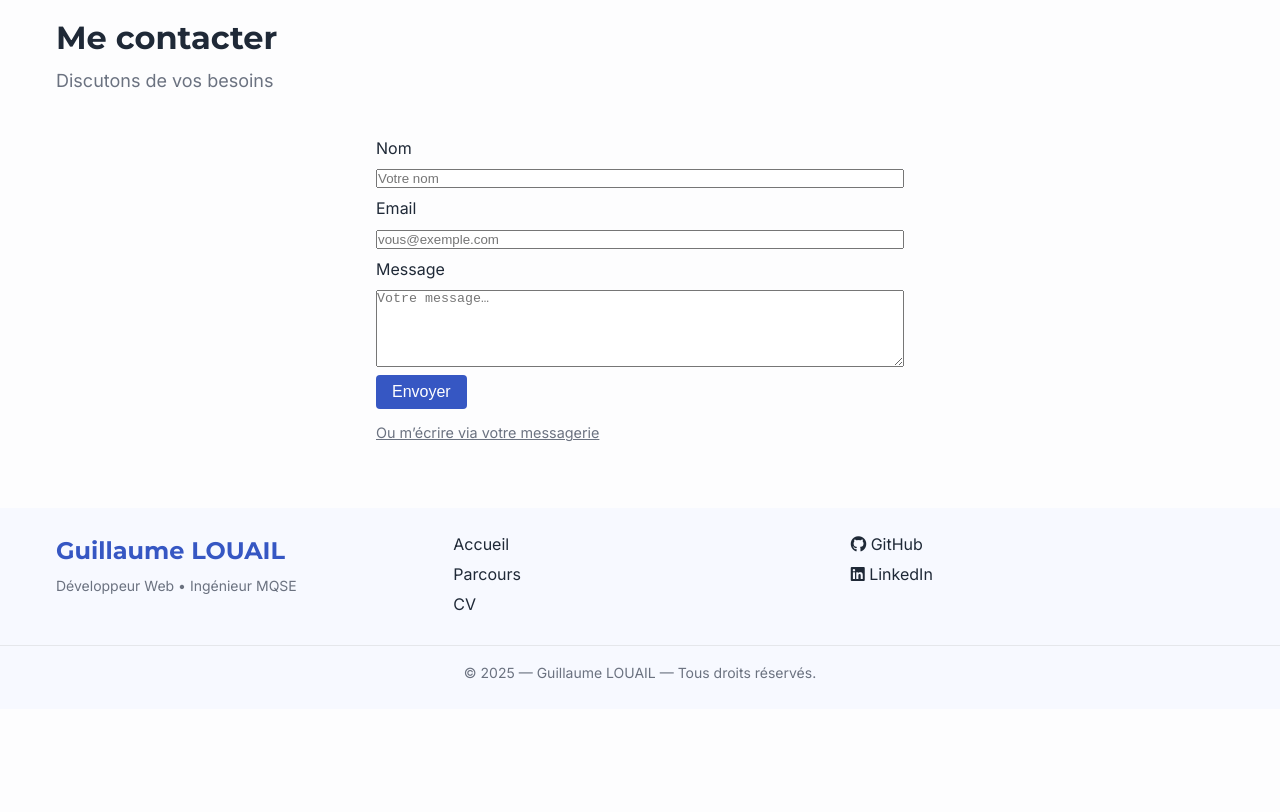
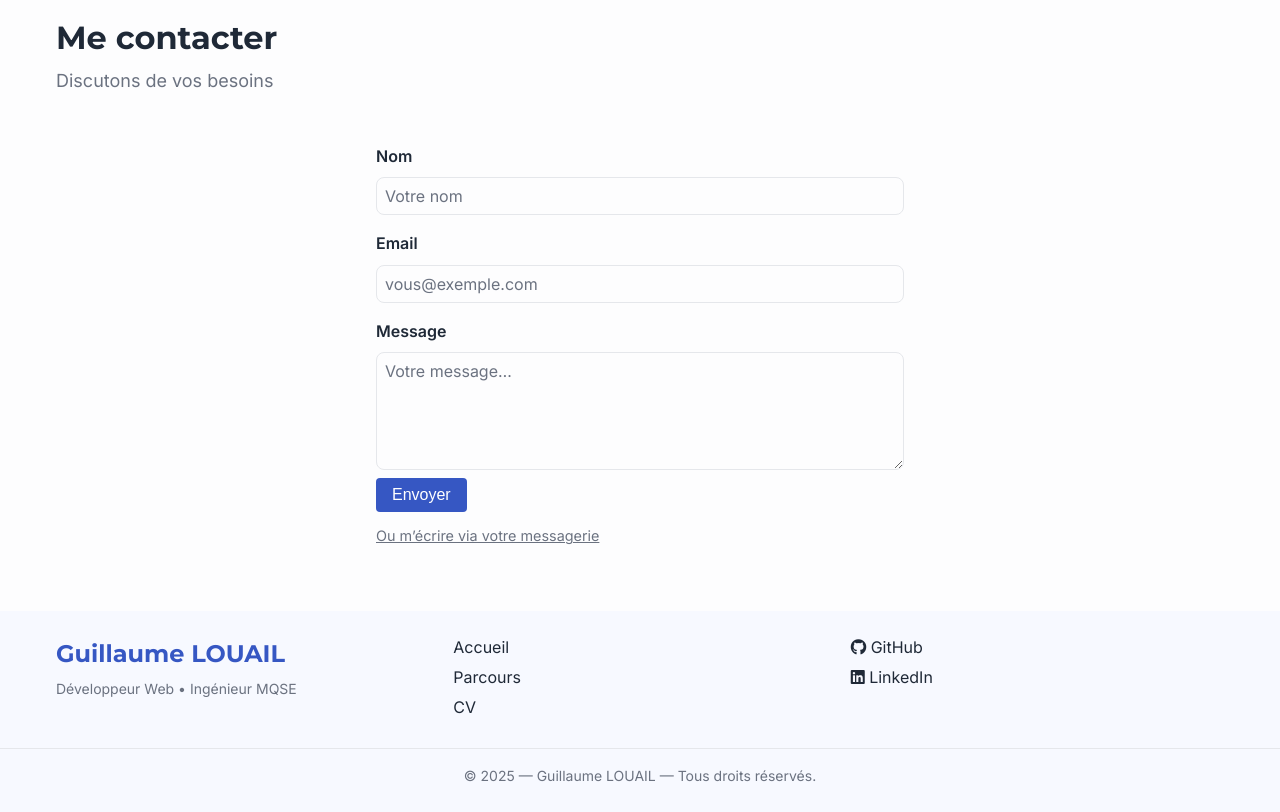
Before and after one commit to Loukys/Portfolio, a React (Vite) app: page /#/ in a window 1280 px wide. Shown: the part 2280-3092 px from the top of the page. Before the commit the page ends 2989 px from the top, so only its background shows below. Built offline with nearby package versions, Linux system fonts and the light colour scheme.

Commit message:
Ajustement du style du formulaire de contact

```diff
--- a/src/pages/Home/SectionsHome/ContactSection/ContactSection.jsx
+++ b/src/pages/Home/SectionsHome/ContactSection/ContactSection.jsx
@@ -37,7 +37,7 @@ export default function ContactSection() {
         { publicKey: import.meta.env.VITE_EMAILJS_PUBLIC_KEY }
       );
 
-      // Succès → vider les champs
+      // Vide le champs en cas de succès
       setForm({ name: '', email: '', message: '' });
       setStatus({ type: 'success', text: '✅ Message envoyé, merci !' });
     } catch (err) {
--- a/src/pages/Home/SectionsHome/ContactSection/ContactSection.scss
+++ b/src/pages/Home/SectionsHome/ContactSection/ContactSection.scss
@@ -3,7 +3,7 @@
 
 .contact-form {
   max-width: 560px;
-  margin: 0 auto; // centre le formulaire
+  margin: 0 auto;
   padding: $spacing-md;
 
   &__fields {
@@ -11,13 +11,45 @@
     gap: $spacing-sm;
   }
 
+  label {
+    font-weight: 600;
+    color: $text-color;
+    margin-top: $spacing-sm;
+    display: inline-block;
+  }
+
+  input[type='text'], input[type='email'], textarea {
+    width: 100%;
+    padding: $spacing-sm;
+    border: 1px solid $border-color;
+    border-radius: $border-radius-md;
+    font-family: inherit;
+    font-size: $font-size-base;
+    background: $background-color;
+    transition: border-color $transition-fast, box-shadow $transition-fast;
+
+    &:focus {
+      outline: none;
+      border-color: $color-primary;
+      box-shadow: 0 0 0 2px rgba($color-primary, 0.2);
+    }
+
+    &::placeholder {
+      color: $text-muted;
+      opacity: 1;
+    }
+  }
+
+  /* Message de statut */
   &__status {
     margin-top: $spacing-sm;
     font-size: 0.95rem;
+
     &--success { color: $success; }
     &--error   { color: $error; }
   }
 
+  /* Lien mailto de secours */
   &__mailto {
     margin-top: $spacing-xs;
     font-size: 0.9rem;
@@ -25,31 +57,8 @@
     text-decoration: underline;
   }
 
-  label {
-    display: flex;
-    flex-direction: column;
-    font-weight: 500;
-    color: $text-color;
-
-    input,
-    textarea {
-      margin-top: $spacing-xs;
-      padding: $spacing-sm;
-      border: 1px solid $border-color;
-      border-radius: $border-radius-md;
-      font-family: inherit;
-      font-size: $font-size-base;
-      transition: border-color $transition-fast;
-
-      &:focus {
-        outline: none;
-        border-color: $color-primary;
-        box-shadow: 0 0 0 2px rgba($color-primary, 0.2);
-      }
-    }
-  }
-
+  /* Bouton d’envoi */
   button {
-    justify-self: start; // bouton aligné à gauche
+    justify-self: start;
   }
 }
```
